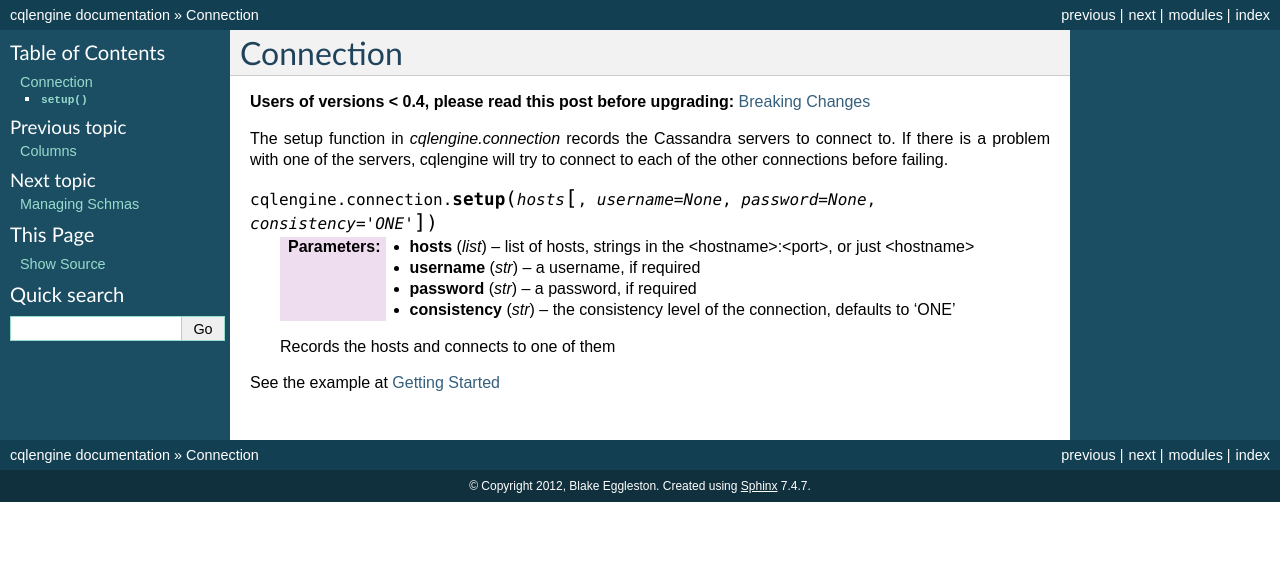
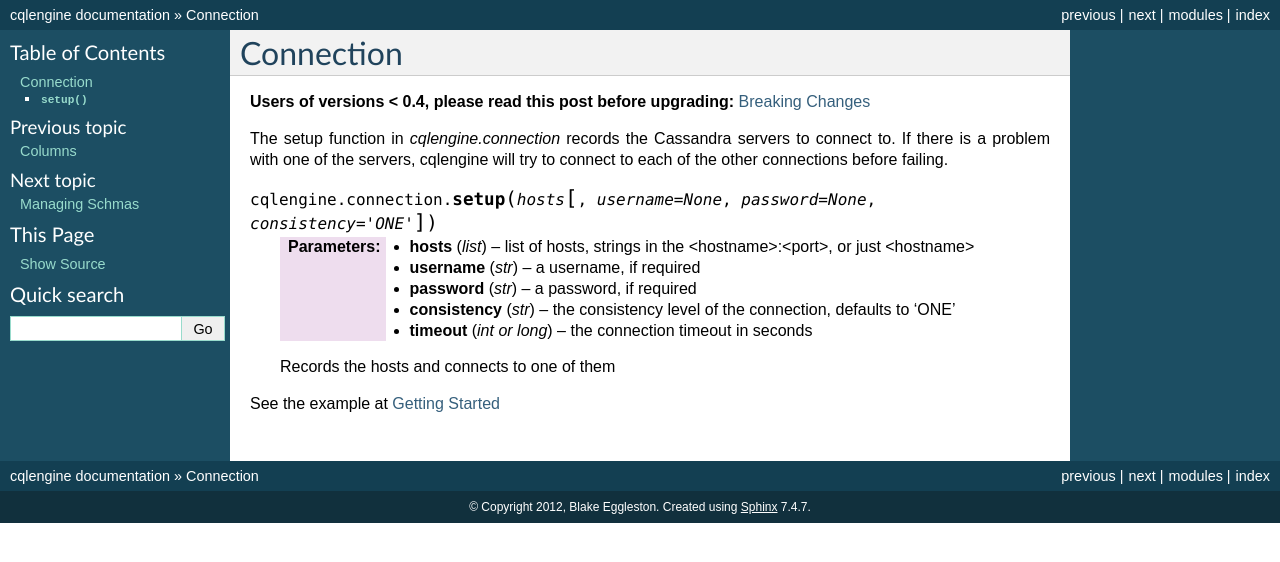
Before and after one commit to datastax/python-driver, a Sphinx documentation site: the page built from docs/topics/connection.rst, in a window 1280 px wide. Shown: the top 562 px of the page. Built offline with Sphinx 7.4.7, drawn with Linux system fonts in a browser that asks for light colours; formulas are drawn with MathJax 3.

Commit message:
updating version number and docs

```diff
--- a/docs/topics/connection.rst
+++ b/docs/topics/connection.rst
@@ -25,6 +25,9 @@
     :param consistency: the consistency level of the connection, defaults to 'ONE'
     :type consistency: str
 
+    :param timeout: the connection timeout in seconds
+    :type timeout: int or long
+
     Records the hosts and connects to one of them
 
 See the example at :ref:`getting-started`
```
Also changed, not shown: 2 other files.
